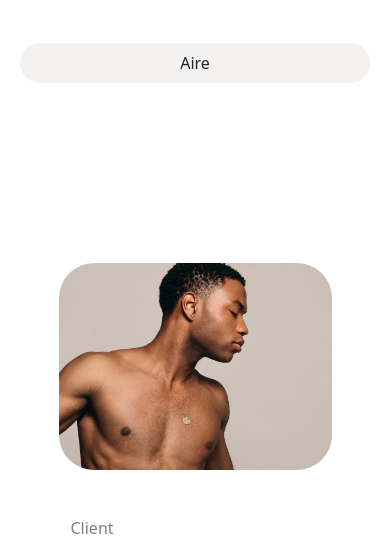
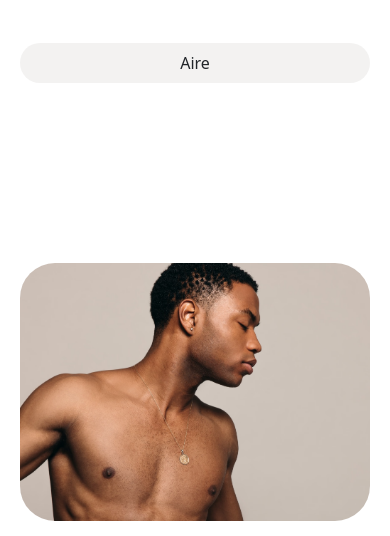
Before and after one commit to JavierNoda/OH.STUDIO, a plain HTML site: page src/projects/aire.html in a window 390 px wide. Shown: the part 325-861 px from the top of the page. Drawn offline with nearby package versions, Linux system fonts and the light colour scheme.

Commit message:
ancho 100% de las imagenes de los proyectos en responsive desing

```diff
--- a/src/css/cssmain/projects.css
+++ b/src/css/cssmain/projects.css
@@ -4,6 +4,16 @@
   max-width: 70%;
   margin: 0 auto;
 }
+
+@media(max-width:768px){
+  .Contenedor-projects {
+    max-width: 100%;
+    margin: 0 auto;
+    padding: 0 20px;
+  }
+
+}
+
 
 .color-gris{
   color: #7f7f7f;
--- a/src/projects/aire.html
+++ b/src/projects/aire.html
@@ -7,7 +7,7 @@
   <title></title>
 
   <link rel="stylesheet" href="../css/app.min.css">
-  <link rel="stylesheet" href="../css/projects.min.css">
+  <link rel="stylesheet" href="../css/cssmain/projects.css">
 
   <meta name="description" content="">
 
```
Also changed, not shown: src/css/projects.min.css.
